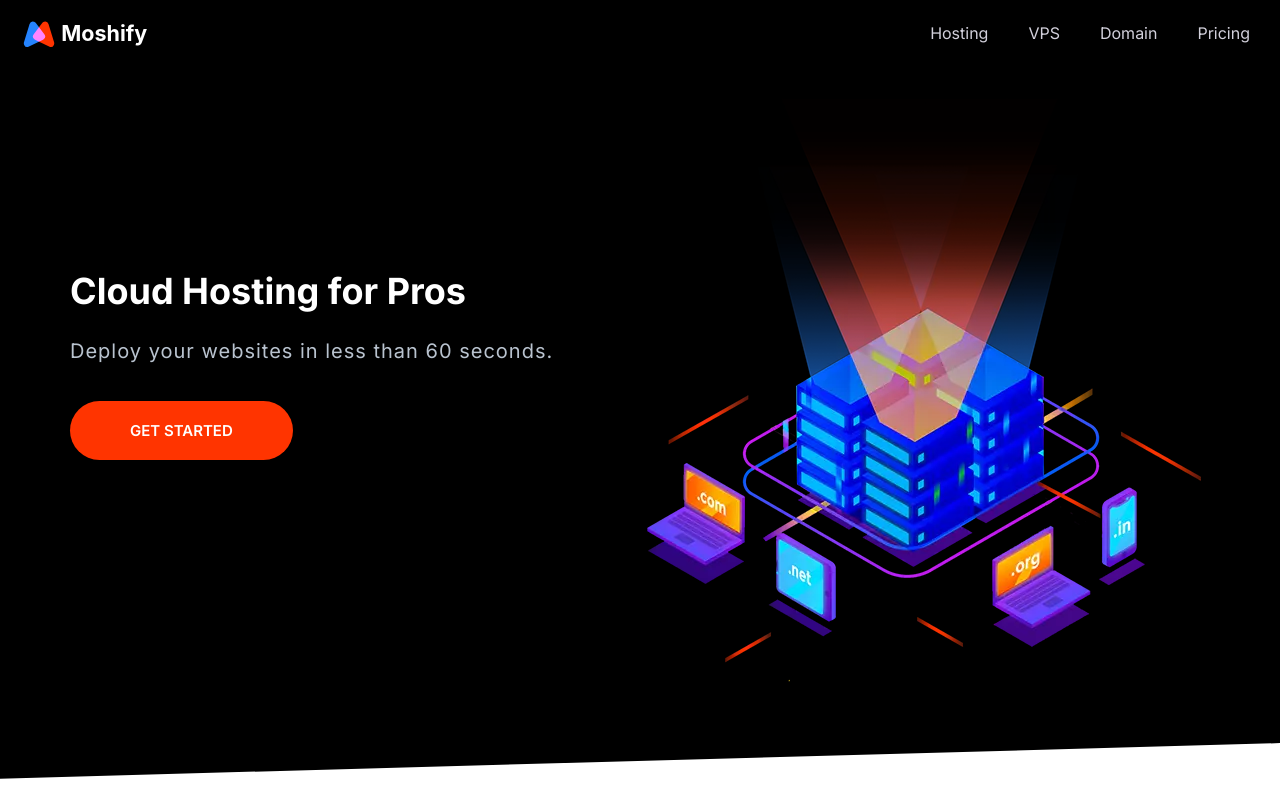
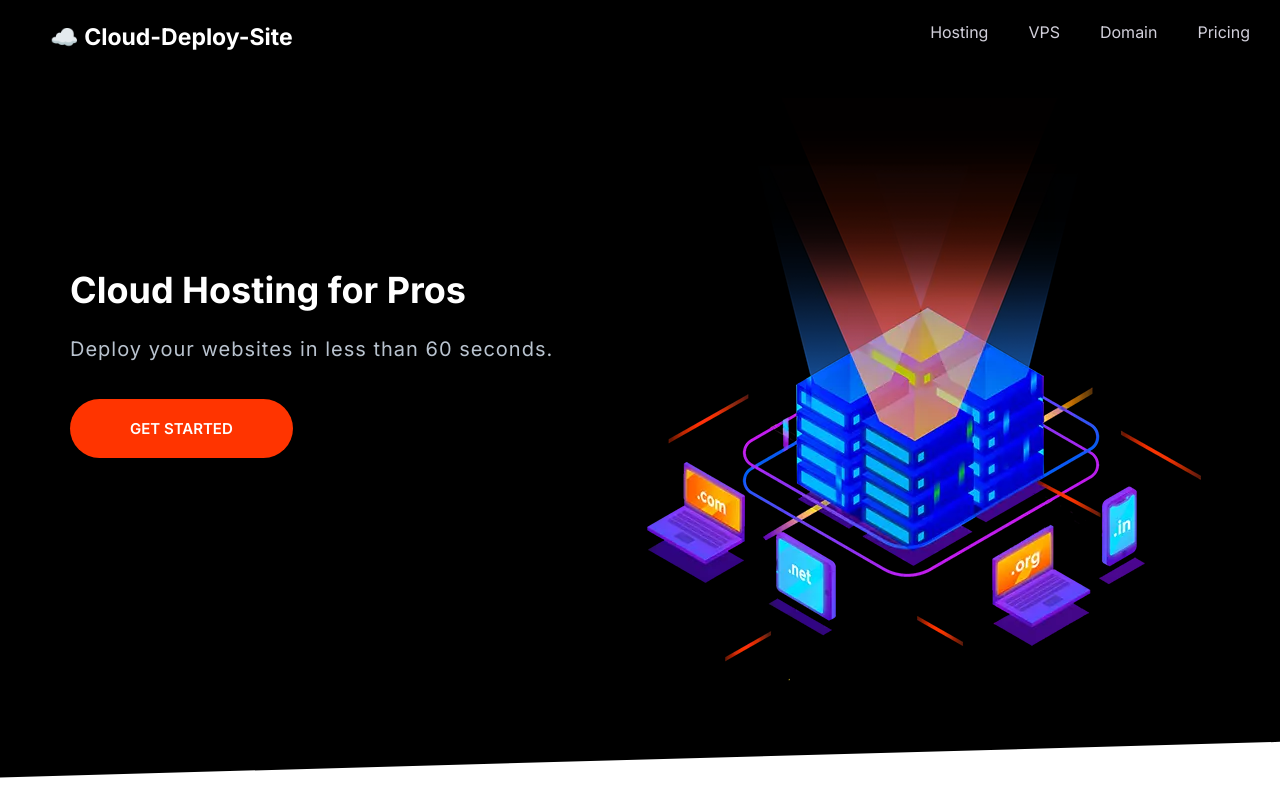
Before and after one commit to AakashNakarmi/Cloud-Deploy-Hub, a website built with Parcel: page index.html in a window 1280 px wide. Shown: the top 800 px of the page. Built offline with nearby package versions, Linux system fonts and the light colour scheme.

Commit message:
Final changes done

```diff
--- a/css/styles.css
+++ b/css/styles.css
@@ -860,7 +860,9 @@ a {
   color: #fff;
   opacity: 0.3;
 }
-
+.footer__brand .company {
+  font-weight: 600;
+}
 @media screen and (min-width: 768px) {
   .footer {
     font-size: 1.5rem;
@@ -900,3 +902,17 @@ a {
 .callout-signup {
   transform: translateY(5rem);
 }
+
+.company {
+  font-size: 2rem;
+  color: white;
+  margin-left: 4px;
+  margin-top: 1rem;
+  display: inline-block;
+}
+
+.company--primary {
+  font-size: 2.3rem;
+  margin-left: 4rem;
+  font-weight: 700;
+}
--- a/index.html
+++ b/index.html
@@ -25,7 +25,7 @@
   <body>
     <header>
       <nav class="nav collapsible">
-        <a class="nav__brand" href="/"><img src="images/logo.svg" alt="" /></a>
+        <span class="company company--primary"> ☁️ Cloud-Deploy-Site </span>
         <svg class="icon icon--white nav__toggler">
           <use href="images/sprite.svg#menu"></use>
         </svg>
@@ -463,8 +463,8 @@
           </div>
         </section>
         <div class="footer__brand">
-          <img src="images/logo.svg" alt="" />
-          <p class="footer__copyright">Copyright 2022 Aakash Nakarmi</p>
+          <span class="company">CloudDeploySite </span>
+          <p class="footer__copyright">Copyright 2022</p>
         </div>
       </div>
     </footer>
```
